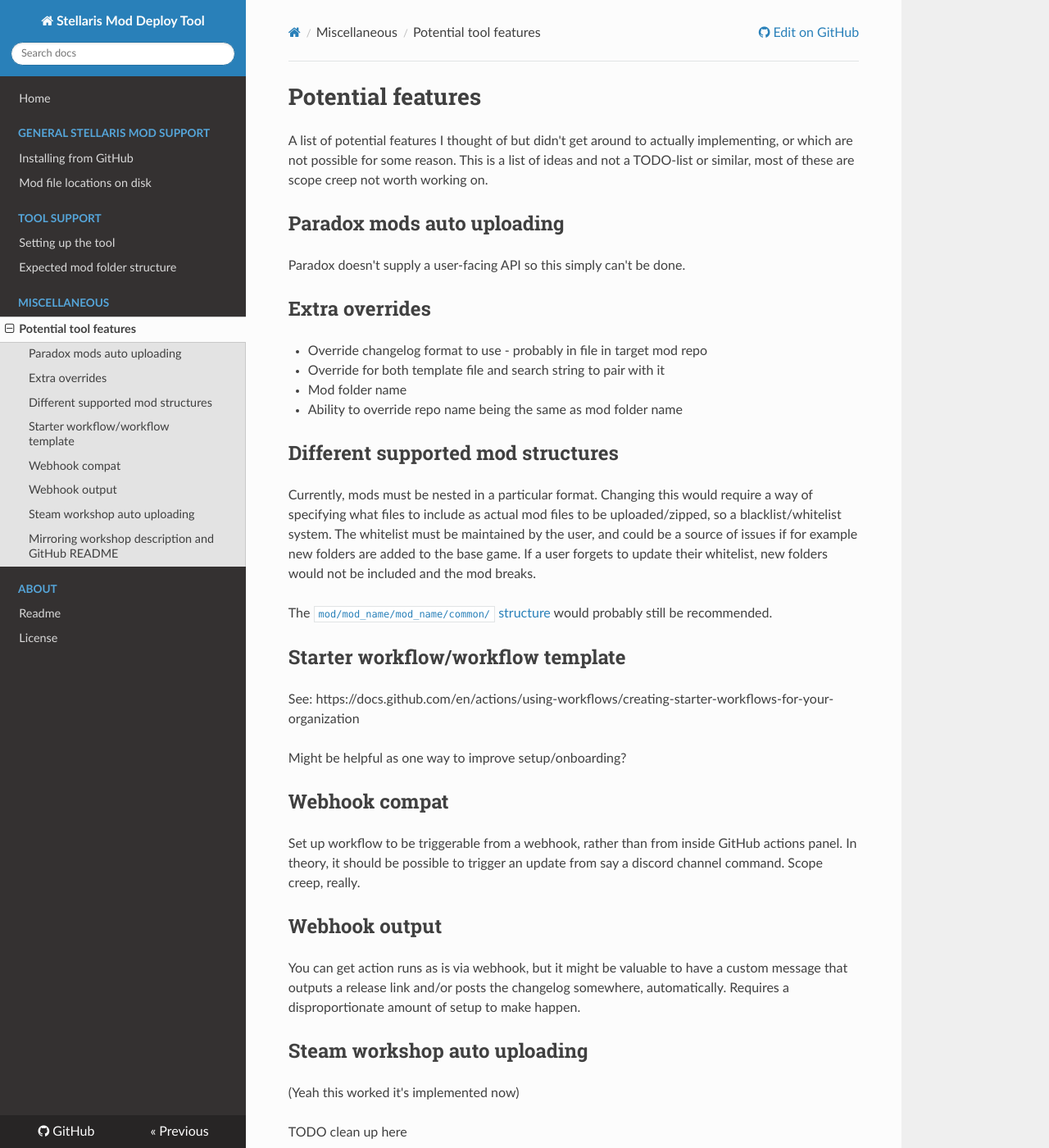
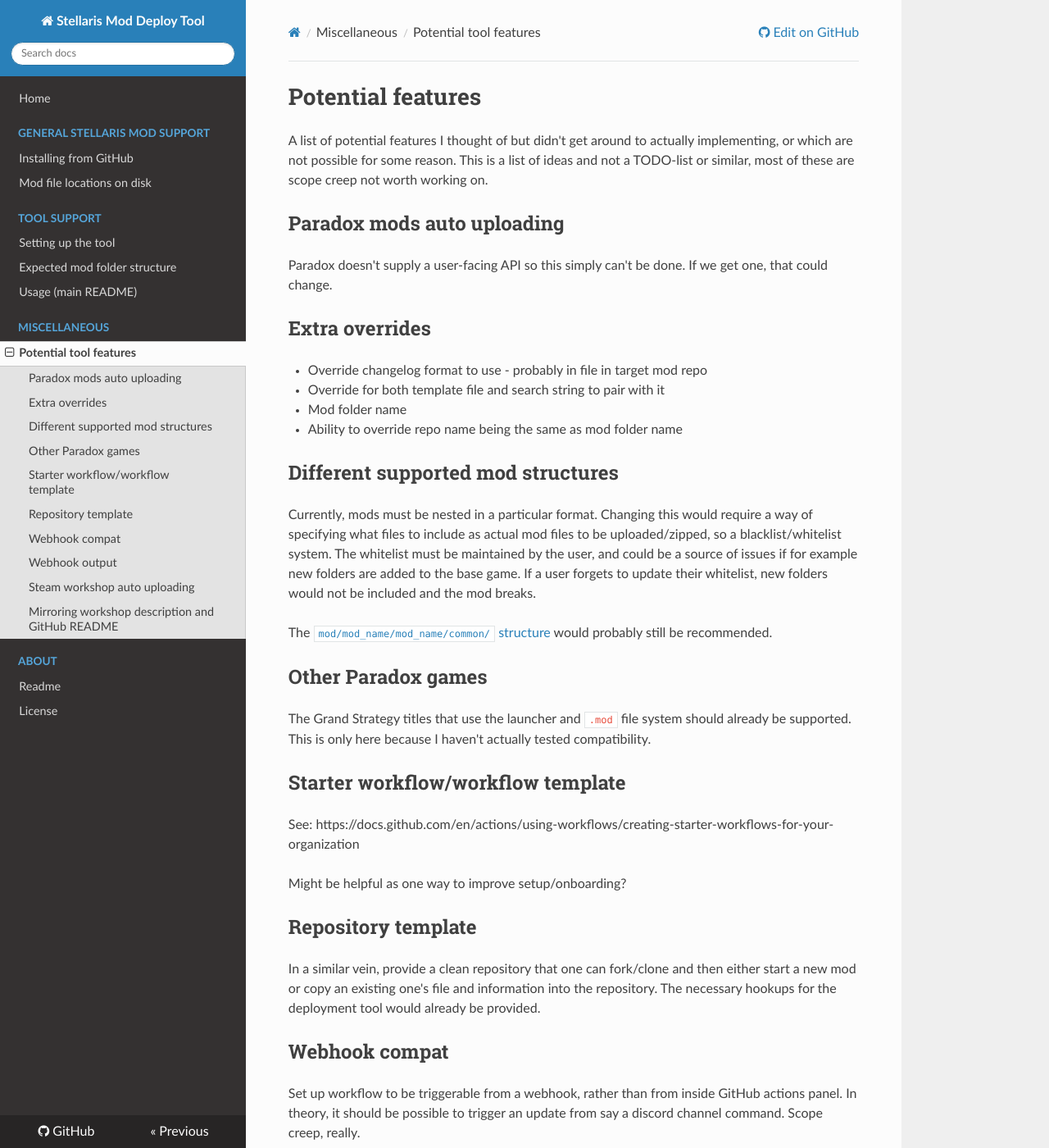
Before and after one commit to Aerolfos/stellaris_mod_deploy_action, an MkDocs documentation site: the page built from docs/Miscellaneous/potential_tool_features.md, in a window 1280 px wide and 1400 px high. Shown: the whole window at 82% size. Built offline with MkDocs 1.6.1, drawn with Linux system fonts in a browser that asks for light colours; nearby versions of some CDN libraries.

Commit message:
update documentation, readme file
add readme header direct link to nav bar too, probably going to keep usage on the main page

setup is all moving to the documentation wiki, though

also add some other misc notes including one about AI because of course I need to think about that too, now

```diff
--- a/docs/Miscellaneous/potential_tool_features.md
+++ b/docs/Miscellaneous/potential_tool_features.md
@@ -4,7 +4,7 @@
 
 ## Paradox mods auto uploading
 
-Paradox doesn't supply a user-facing API so this simply can't be done.
+Paradox doesn't supply a user-facing API so this simply can't be done. If we get one, that could change.
 
 ## Extra overrides
 
@@ -22,11 +22,19 @@
 
 The [`mod/mod_name/mod_name/common/` structure](../Tool%20support/expected_mod_structure.md) would probably still be recommended.
 
+## Other Paradox games
+
+The Grand Strategy titles that use the launcher and `.mod` file system should already be supported. This is only here because I haven't actually tested compatibility.
+
 ## Starter workflow/workflow template
 
 See: https://docs.github.com/en/actions/using-workflows/creating-starter-workflows-for-your-organization
 
 Might be helpful as one way to improve setup/onboarding?
+
+## Repository template
+
+In a similar vein, provide a clean repository that one can fork/clone and then either start a new mod or copy an existing one's file and information into the repository. The necessary hookups for the deployment tool would already be provided.
 
 ## Webhook compat
 
--- a/mkdocs.yml
+++ b/mkdocs.yml
@@ -18,6 +18,7 @@
   - Tool Support:
       - Setting up the tool: Tool support/tool_setup.md
       - Expected mod folder structure: Tool support/expected_mod_structure.md
+      - Usage (main README): "https://github.com/Aerolfos/stellaris_mod_deploy_action/blob/main/README.md#usage"
   - Miscellaneous:
       - Potential tool features: Miscellaneous/potential_tool_features.md
   - About:
```
Also changed, not shown: README.md (+14 -52 lines), docs/README.md (+3 -1 lines), docs/Tool support/tool_setup.md (+40 -1 lines).
